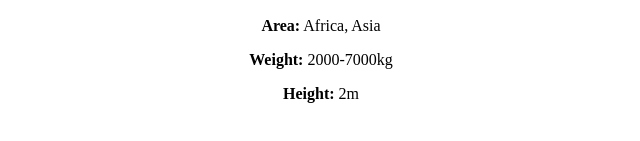
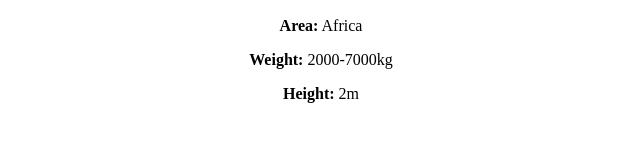
Before and after one commit to logrender/wild_animals, a plain HTML site: page index.html in a window 1280 px wide. Shown: the part 1492-1633 px from the top of the page, 319-959 px from the left. Drawn offline with Linux system fonts and the light colour scheme.

Commit message:
add script.js and change error in index

```diff
--- a/index.html
+++ b/index.html
@@ -32,7 +32,7 @@
 
     <h2>Kangaroo</h2>
     <img width="350px" src="pictures/kenguru.jpg" />
-    <p><b>Area:</b> Africa, Asia</p>
+    <p><b>Area:</b> Africa</p>
     <p><b>Weight:</b> 2000-7000kg</p>
     <p><b>Height:</b> 2m</p>
     <br />
--- /dev/null
+++ b/script.js
@@ -0,0 +1 @@
+console.log("hello from js");
```
